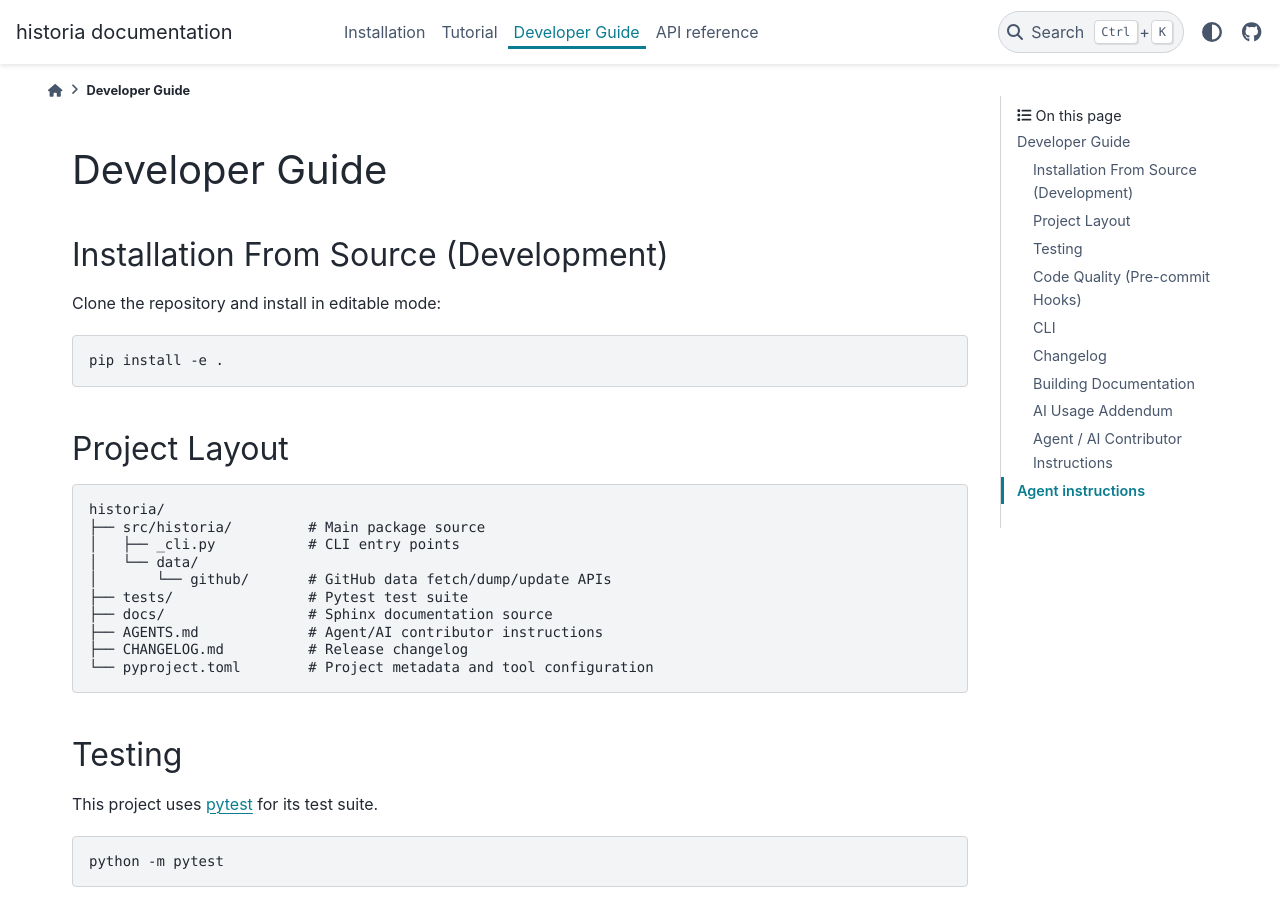
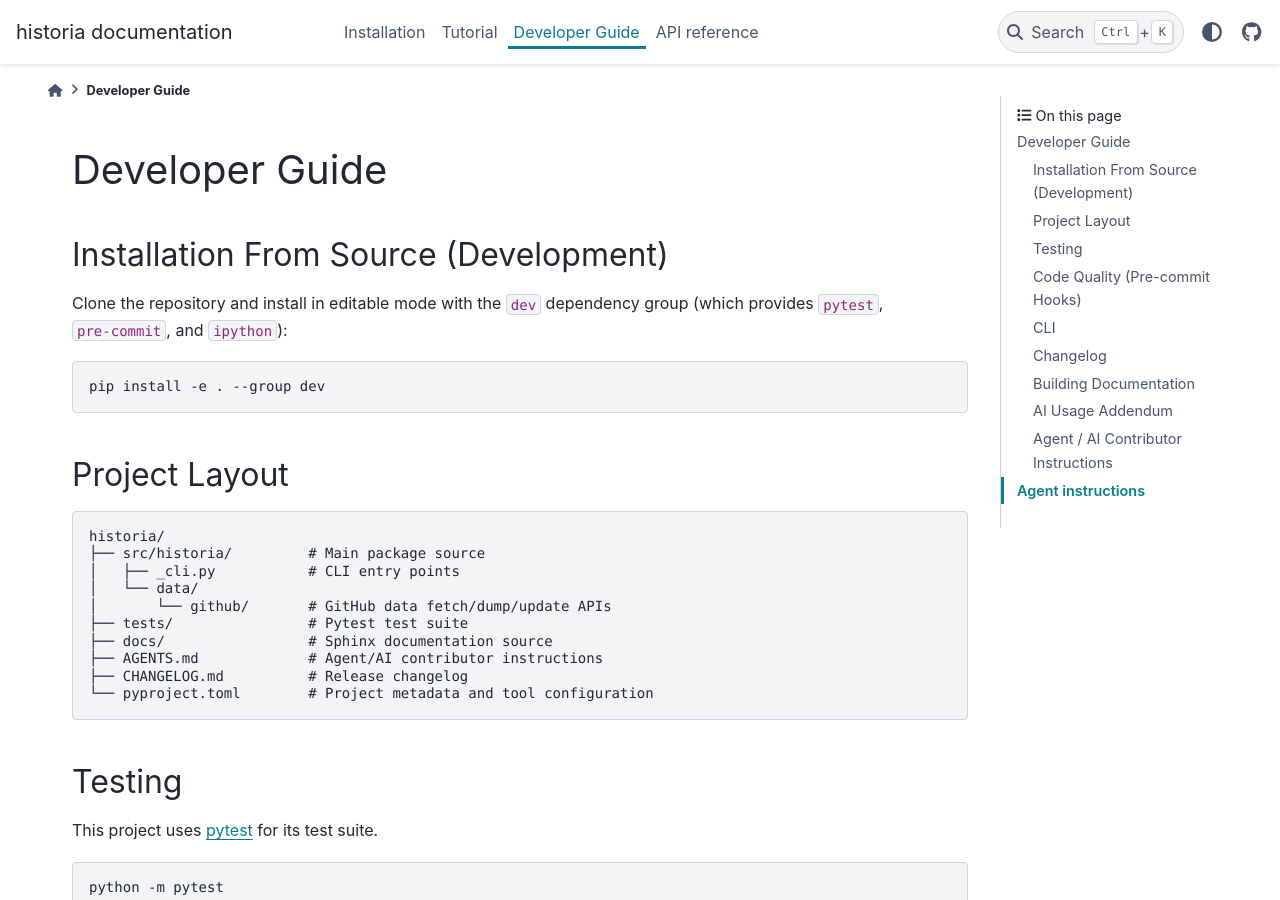
Before and after one commit to CodyCBakerPhD/historia, a Sphinx documentation site: the page built from docs/development/index.md, in a window 1280 px wide and 900 px high. Built offline with Sphinx 7.4.7 and the PyData theme 0.15.4, drawn with Linux system fonts in a browser that asks for light colours.

Commit message:
Offloaded developer dependencies into a `dev` dependency group (#65)
* Initial plan

* Moved dev dependencies (pytest, pre-commit, ipython) into a `dev` dependency group

Agent-Logs-Url: https://github.com/CodyCBakerPhD/historia/sessions/45328461-0d3c-4bc6-8463-27ebfef21f0d

Co-authored-by: CodyCBakerPhD <51133164+CodyCBakerPhD@users.noreply.github.com>

* Bump version from 0.5.9 to 0.5.10

---------

Co-authored-by: copilot-swe-agent[bot] <198982749+Copilot@users.noreply.github.com>
Co-authored-by: CodyCBakerPhD <51133164+CodyCBakerPhD@users.noreply.github.com>

````diff
--- a/docs/development/index.md
+++ b/docs/development/index.md
@@ -2,10 +2,10 @@
 
 ## Installation From Source (Development)
 
-Clone the repository and install in editable mode:
+Clone the repository and install in editable mode with the `dev` dependency group (which provides `pytest`, `pre-commit`, and `ipython`):
 
 ```bash
-pip install -e .
+pip install -e . --group dev
 ```
 
 ## Project Layout
````
Also changed, not shown: CHANGELOG.md (+2 -0 lines), pyproject.toml (+6 -4 lines), 1 other file.
